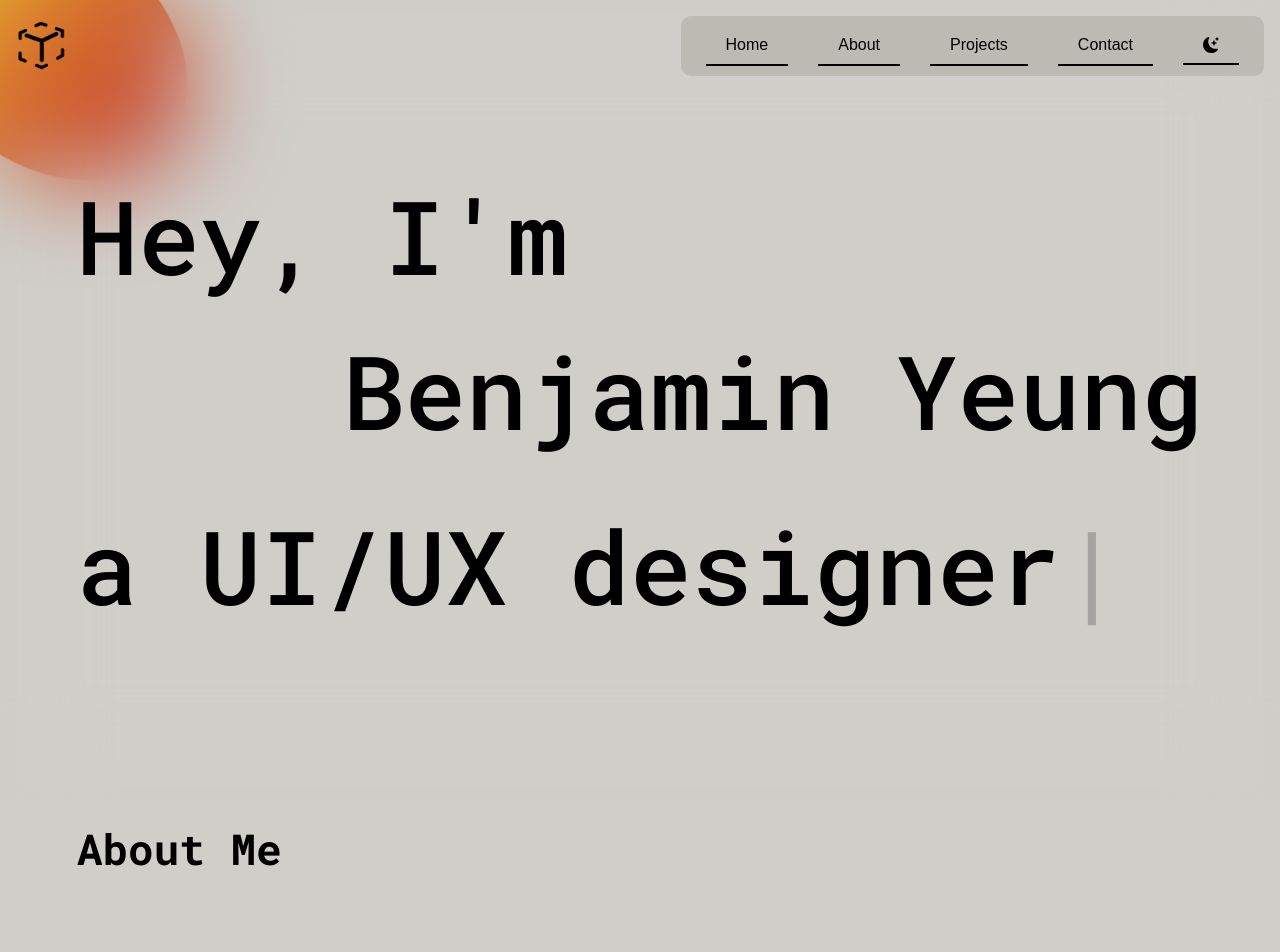
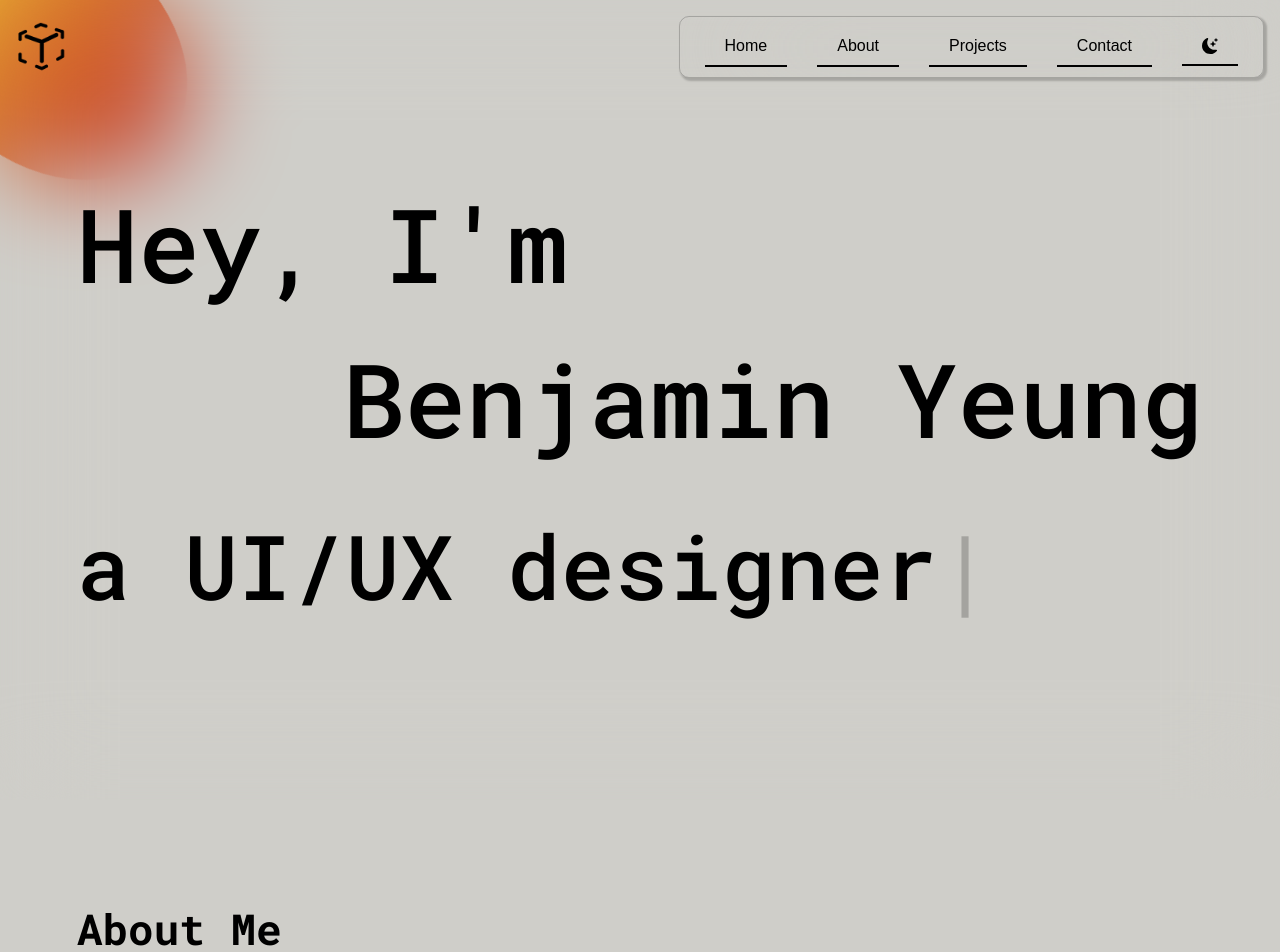
Before and after one commit to ben-yeung/portfolio-template, a Next.js app: page / in a window 1280 px wide. Shown: the top 952 px of the page. Built offline with nearby package versions, Linux system fonts and the light colour scheme.

Commit message:
navbar style changes + smooth scroll

```diff
--- a/src/app/globals.css
+++ b/src/app/globals.css
@@ -44,7 +44,7 @@
   box-sizing: border-box;
   padding: 0;
   margin: 0;
-
+  scroll-behavior: smooth;
 }
 
 html,
--- a/src/app/page.module.css
+++ b/src/app/page.module.css
@@ -29,7 +29,7 @@
 }
 
 .section > h1 {
-  margin-top: 20px;
+  margin-top: 100px;
   font-size: max(3vw, 32pt);
 }
 
@@ -90,7 +90,7 @@
   flex-direction: row;
   gap: 10px;
   margin-top: 20px;
-  font-size: max(8vw, 3rem);
+  font-size: max(7vw, 3rem);
 }
 
 /* Phones, Tablet and Smaller Desktop */
--- a/src/app/page.tsx
+++ b/src/app/page.tsx
@@ -83,13 +83,13 @@ export default function Home() {
           />
         </svg> */}
       </div>
-      <div className={styles["section"]}>
+      <div id="about" className={styles["section"]}>
         <h1>About Me</h1>
       </div>
-      <div className={styles["section"]}>
+      <div id="projects" className={styles["section"]}>
         <h1>My Projects</h1>
       </div>
-      <div className={styles["section"]}>
+      <div id="contact" className={styles["section"]}>
         <h1>Contact Me</h1>
       </div>
     </main>
--- a/src/components/NavBar/navbar.module.css
+++ b/src/components/NavBar/navbar.module.css
@@ -30,16 +30,19 @@
   justify-content: center;
   padding: 10px;
   border-radius: 10px;
+  backdrop-filter: blur(80px);
+  box-shadow: 2px 2px 2px 1px rgb(0 0 0 / 20%);
+  border: 1px solid rgb(0 0 0 / 20%);
 }
 
-[data-theme="light"] .btnContainer {
+/* [data-theme="light"] .btnContainer {
   background-color: var(--lightsecondary);
 }
 
 
 [data-theme="dark"] .btnContainer {
   background-color: var(--darksecondary);
-}
+} */
 
 
 .btnContainer > * {
--- a/src/components/NavBar/navbar.tsx
+++ b/src/components/NavBar/navbar.tsx
@@ -26,16 +26,16 @@ const NavBar = () => {
       </div>
 
       <div className={styles.btnContainer}>
-        <a href="/">
+        <a href="#">
           <button className={`${styles.navBtn} customBtn`}>Home</button>
         </a>
-        <a href="/">
+        <a href="#about">
           <button className={`${styles.navBtn} customBtn`}>About</button>
         </a>
-        <a href="/">
+        <a href="#projects">
           <button className={`${styles.navBtn} customBtn`}>Projects</button>
         </a>
-        <a href="/">
+        <a href="#contact">
           <button className={`${styles.navBtn} customBtn`}>Contact</button>
         </a>
         <ModeSwitch />
```
